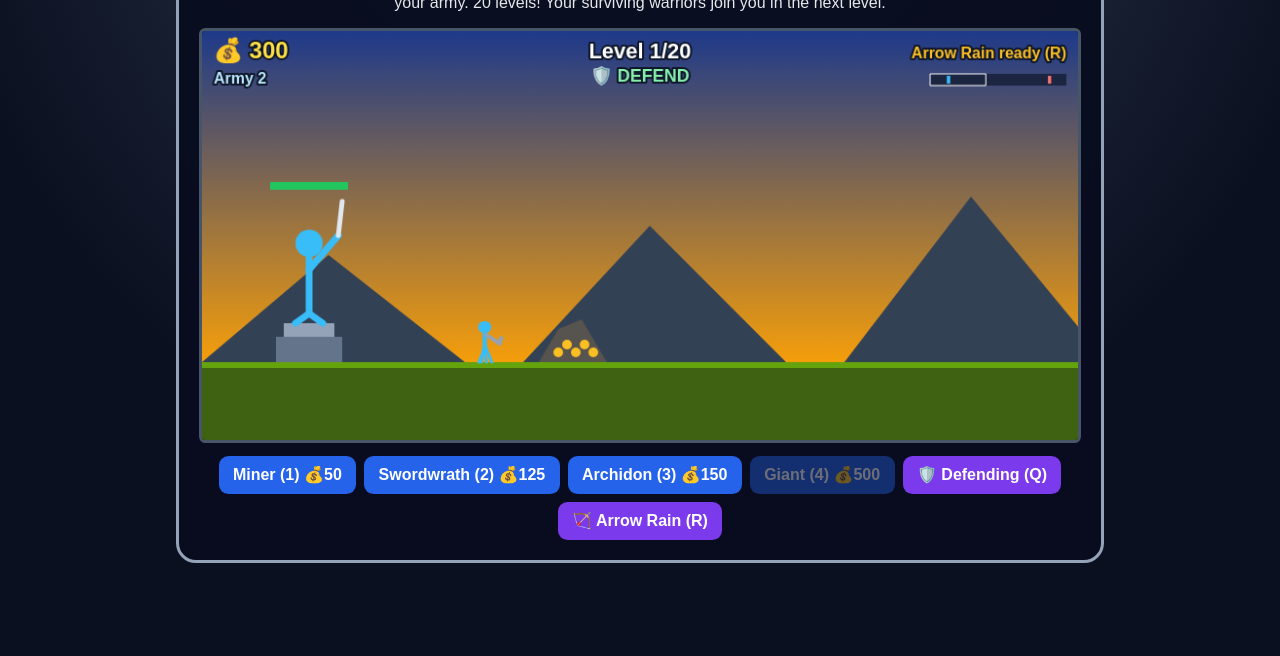
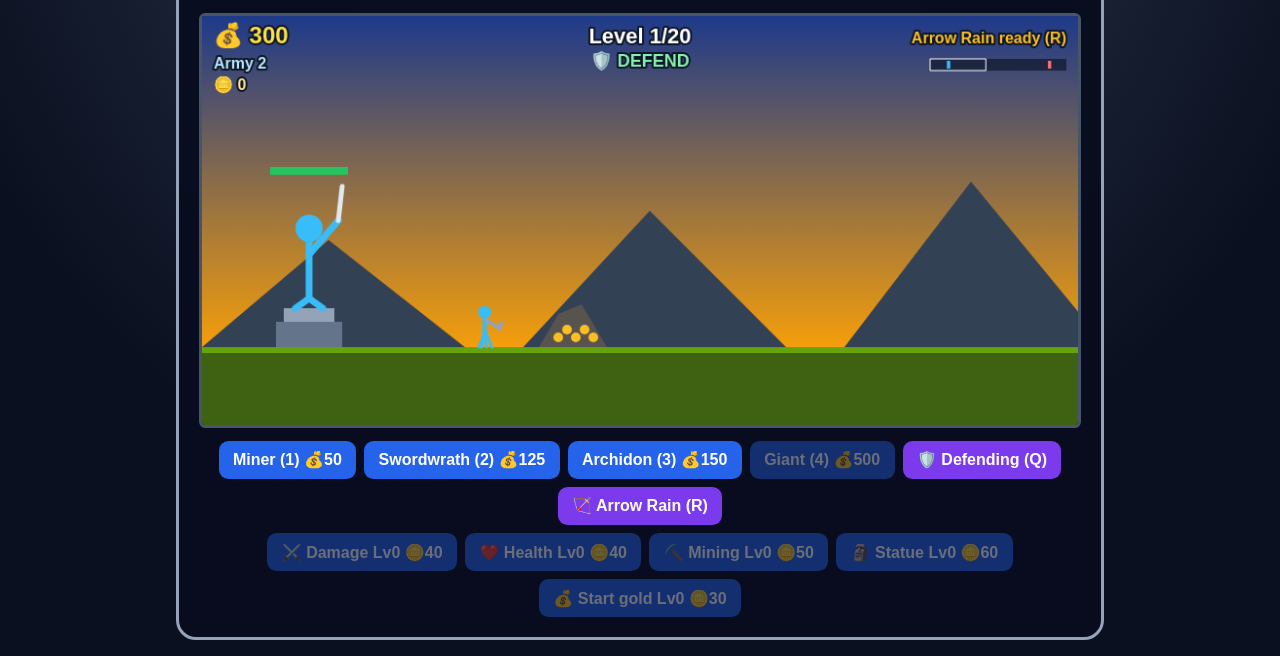
Before and after one commit to bencmparks/my-online-games, a plain HTML site: page stick-war/index.html in a window 1280 px wide. Shown: the part 187-843 px from the top of the page. Before the commit the page ends 800 px from the top, so only its background shows below. Drawn offline with Linux system fonts and the light colour scheme; animation ran at ten frames a second.

Commit message:
Stick Legion: coins and permanent upgrades
Co-authored-by: Copilot <223556219+Copilot@users.noreply.github.com>

```diff
--- a/stick-war/index.html
+++ b/stick-war/index.html
@@ -6,7 +6,7 @@ canvas{display:block;width:100%;height:auto;margin:.8rem auto;border:.2rem solid
 .row{display:flex;gap:.5rem;justify-content:center;flex-wrap:wrap}.row button{padding:.6rem .9rem;border:0;border-radius:.6rem;background:#2563eb;color:#fff;font-weight:700;font-size:1rem;cursor:pointer;user-select:none}.row button:disabled{opacity:.4;cursor:not-allowed}.row button.s{background:#7c3aed}
 </style></head>
 <body><main><a href="../">← All games</a><h1>⚔️ Stick Legion</h1>
-<p>Build an army of stick figures and destroy the enemy statue! Miners dig gold automatically. Buy units with the buttons or keys <strong>1-4</strong>. <strong>Q</strong> switches your army between <em>Attack</em> and <em>Defend</em>. Scroll with <strong>A/D</strong>, arrows or by dragging. <strong>R</strong> calls Arrow Rain in front of your army. 20 levels! Your surviving warriors join you in the next level.</p>
+<p>Build an army of stick figures and destroy the enemy statue! Miners dig gold automatically. Buy units with the buttons or keys <strong>1-4</strong>. <strong>Q</strong> switches your army between <em>Attack</em> and <em>Defend</em>. Scroll with <strong>A/D</strong>, arrows or by dragging. <strong>R</strong> calls Arrow Rain in front of your army. 20 levels! Your surviving warriors join you in the next level. Earn 🪙 coins from kills and wins, then buy permanent upgrades below the canvas.</p>
 <canvas id="c" width="900" height="420" aria-label="Stick Legion game"></canvas>
 <div class="row" id="btns"></div>
 </main>
@@ -15,10 +15,14 @@ const C=document.querySelector("#c"),x=C.getContext("2d"),W=900,H=420,GY=340,WW=
 const BX=[110,WW-110],MX=[380,WW-380],RALLY=[560,WW-560];
 const T={miner:{n:"Miner",c:50,hp:40,sp:80,dmg:0,r:0,cd:0,k:"1"},sword:{n:"Swordwrath",c:125,hp:100,sp:78,dmg:14,r:26,cd:.6,k:"2"},archer:{n:"Archidon",c:150,hp:60,sp:62,dmg:9,r:240,cd:1.2,k:"3"},giant:{n:"Giant",c:500,hp:650,sp:42,dmg:42,r:48,cd:1.4,k:"4"}};
 let level=0,carry=["miner","miner"];try{level=Math.min(19,+localStorage.getItem(KEY)||0);const c=JSON.parse(localStorage.getItem("stickLegionArmy"));if(Array.isArray(c)&&c.length)carry=c.filter(k=>T[k])}catch(e){}
+let coins=+localStorage.getItem("stickLegionCoins")||0,up={d:0,h:0,m:0,s:0,g:0};try{Object.assign(up,JSON.parse(localStorage.getItem("stickLegionUp")))}catch(e){}
+const UPS={d:{n:"⚔️ Damage",b:40,i:"+12% damage"},h:{n:"❤️ Health",b:40,i:"+12% health"},m:{n:"⛏️ Mining",b:50,i:"+15% gold per trip"},s:{n:"🗿 Statue",b:60,i:"+20% statue health"},g:{n:"💰 Start gold",b:30,i:"+100 starting gold"}};
+const ucost=k=>Math.round(UPS[k].b*Math.pow(1.6,up[k])),dmul=u=>u.tm?1:1+up.d*.12;
+function saveC(){try{localStorage.setItem("stickLegionCoins",coins);localStorage.setItem("stickLegionUp",JSON.stringify(up))}catch(e){}}
 let U,A,gold,statue,smax,stance,cam,state,t,aiT,spawnCd,rain,rainFx,shake;
-function newGame(){U=[];A=[];gold=[300,200+level*60];smax=[1500,1200+level*350];statue=smax.slice();stance=0;cam=0;state="play";t=0;aiT=2;spawnCd=0;rain=0;rainFx=[];shake=0;
+function newGame(){U=[];A=[];gold=[300+up.g*100,200+level*60];smax=[1500*(1+up.s*.2),1200+level*350];statue=smax.slice();stance=0;cam=0;state="play";t=0;aiT=2;spawnCd=0;rain=0;rainFx=[];shake=0;
  for(const k of carry)spawn(0,k);spawn(1,"miner");spawn(1,"miner");for(let i=0;i<level;i++)spawn(1,i%3===2?"archer":"sword")}
-function spawn(tm,ty){const d=T[ty];U.push({t:ty,tm,x:BX[tm]+(tm?-40:40)+Math.random()*20,hp:d.hp,max:d.hp,cd:0,an:Math.random()*6,sw:0,st:0,tmr:0,ar:tm?-1:1})}
+function spawn(tm,ty){const d=T[ty];U.push({t:ty,tm,x:BX[tm]+(tm?-40:40)+Math.random()*20,hp:d.hp*(tm?1:1+up.h*.12),max:d.hp*(tm?1:1+up.h*.12),cd:0,an:Math.random()*6,sw:0,st:0,tmr:0,ar:tm?-1:1})}
 function pop(tm){return U.filter(u=>u.tm===tm).length}
 function buy(ty,tm=0){const d=T[ty];if(state!=="play"||gold[tm]<d.c||(tm===0&&spawnCd>0))return false;gold[tm]-=d.c;spawn(tm,ty);if(tm===0)spawnCd=.45;return true}
 function nearest(u){let b=null,bd=1e9;for(const o of U)if(o.tm!==u.tm){const dd=Math.abs(o.x-u.x);if(dd<bd){bd=dd;b=o}}return b?{o:b,d:bd}:null}
@@ -35,15 +39,15 @@ function update(dt){
   if(u.t==="miner"){
    if(u.st===0){if(Math.abs(u.x-MX[u.tm])>8){u.x+=Math.sign(MX[u.tm]-u.x)*d.sp*dt;u.ar=Math.sign(MX[u.tm]-u.x)||1;moving=true}else{u.st=1;u.tmr=1.6}}
    else if(u.st===1){u.tmr-=dt;u.sw=.2;if(u.tmr<=0)u.st=2}
-   else{const tx=BX[u.tm]+dir*50;if(Math.abs(u.x-tx)>8){u.x+=Math.sign(tx-u.x)*d.sp*dt;u.ar=Math.sign(tx-u.x)||1;moving=true}else{gold[u.tm]+=u.tm?20*(1+level*.08):20;u.st=0}}
+   else{const tx=BX[u.tm]+dir*50;if(Math.abs(u.x-tx)>8){u.x+=Math.sign(tx-u.x)*d.sp*dt;u.ar=Math.sign(tx-u.x)||1;moving=true}else{gold[u.tm]+=u.tm?20*(1+level*.08):20*(1+up.m*.15);u.st=0}}
   }else{
    const n=nearest(u),sd=u.t==="archer"?d.r:190,sx=BX[1-u.tm],sdist=Math.abs(u.x-sx)-34;let tgt=null,dist=1e9;
    if(n&&n.d<=sd){tgt=n.o;dist=n.d}else if(sdist<=Math.max(d.r,60)){tgt="s";dist=sdist}
    if(tgt){
     const tx=tgt==="s"?sx:tgt.x;u.ar=Math.sign(tx-u.x)||dir;
     if(dist<=d.r+(tgt==="s"?0:6)){if(u.cd<=0){u.cd=d.cd;u.sw=.25;
-      if(u.t==="archer"){const ds=Math.abs(tx-u.x),tt=Math.max(.25,ds/380);A.push({x:u.x,y:GY-30,vx:u.ar*ds/tt,vy:-200*tt,tm:u.tm,dm:d.dmg})}
-      else if(tgt==="s"){statue[1-u.tm]-=d.dmg;shake=.1}else hurt(tgt,d.dmg)}}
+      if(u.t==="archer"){const ds=Math.abs(tx-u.x),tt=Math.max(.25,ds/380);A.push({x:u.x,y:GY-30,vx:u.ar*ds/tt,vy:-200*tt,tm:u.tm,dm:d.dmg*dmul(u)})}
+      else if(tgt==="s"){statue[1-u.tm]-=d.dmg*dmul(u);shake=.1}else hurt(tgt,d.dmg*dmul(u))}}
     else{u.x+=u.ar*d.sp*dt;moving=true}
    }else{
     const atk=u.tm?(army1>=4+level*1.5):stance===1,tx=atk?sx:RALLY[u.tm]+(u.an%1)*60-30;
@@ -57,12 +61,13 @@ function update(dt){
   for(const o of U)if(o.tm!==a.tm&&Math.abs(o.x-a.x)<10&&a.y>GY-(o.t==="giant"?75:45)){hurt(o,a.dm);a.dead=1;break}
   const sx=BX[1-a.tm];if(!a.dead&&a.y>GY-90&&Math.abs(a.x-sx)<30){statue[1-a.tm]-=a.dm;a.dead=1}}
  A=A.filter(a=>!a.dead&&a.x>0&&a.x<WW);
+ {const k=U.filter(u=>u.hp<=0&&u.tm===1).length;if(k){coins+=k*2;saveC()}}
  U=U.filter(u=>u.hp>0);
  aiT-=dt;if(aiT<=0){aiT=1.1;const m=U.filter(u=>u.tm===1&&u.t==="miner").length;
   if(m<3+Math.floor(level/3))buy("miner",1);
   else{const r=Math.random(),g=gold[1];if(level>=2&&g>=500&&r<.25)buy("giant",1);else if(r<.5)buy("archer",1);else buy("sword",1)}}
- if(statue[1]<=0){state="win";shake=.6;carry=U.filter(u=>u.tm===0).map(u=>u.t);while(carry.filter(k=>k==="miner").length<2)carry.push("miner");try{if(level<19)localStorage.setItem(KEY,level+1);localStorage.setItem("stickLegionArmy",JSON.stringify(carry))}catch(e){}}
- else if(statue[0]<=0){state="lose";shake=.6}
+ if(statue[1]<=0){state="win";coins+=40+level*10;saveC();shake=.6;carry=U.filter(u=>u.tm===0).map(u=>u.t);while(carry.filter(k=>k==="miner").length<2)carry.push("miner");try{if(level<19)localStorage.setItem(KEY,level+1);localStorage.setItem("stickLegionArmy",JSON.stringify(carry))}catch(e){}}
+ else if(statue[0]<=0){state="lose";coins+=10;saveC();shake=.6}
 }
 function text(s,a,b,size,col,al="center"){x.font=`bold ${size}px Arial`;x.textAlign=al;x.fillStyle=col;x.lineWidth=4;x.strokeStyle="#0f172a";x.lineJoin="round";x.strokeText(s,a,b);x.fillText(s,a,b)}
 function line(a,b,c,d){x.beginPath();x.moveTo(a,b);x.lineTo(c,d);x.stroke()}
@@ -99,7 +104,7 @@ function draw(){
  x.strokeStyle="#f1f5f9";x.lineWidth=2;for(const a of A){const sx=a.x-cam,ang=Math.atan2(a.vy,a.vx);line(sx,a.y,sx-Math.cos(ang)*14,a.y-Math.sin(ang)*14)}
  for(const f of rainFx){x.fillStyle="rgba(251,191,36,.3)";x.fillRect(f.x-cam-4,0,8,GY)}
  x.restore();
- text(`💰 ${Math.floor(gold[0])}`,12,28,24,"#fde047","left");text(`Army ${pop(0)}`,12,54,16,"#bae6fd","left");
+ text(`💰 ${Math.floor(gold[0])}`,12,28,24,"#fde047","left");text(`Army ${pop(0)}`,12,54,16,"#bae6fd","left");text(`🪙 ${coins}`,12,76,16,"#fde68a","left");
  text(`Level ${level+1}/20`,W/2,28,22,"#fff");text(stance?"⚔️ ATTACK":"🛡️ DEFEND",W/2,52,18,stance?"#fca5a5":"#86efac");
  text(rain>0?`Arrow Rain ${Math.ceil(rain)}s`:"Arrow Rain ready (R)",W-12,28,16,rain>0?"#94a3b8":"#fbbf24","right");
  const mw=140,mx=W-mw-12,my=44;x.fillStyle="rgba(15,23,42,.7)";x.fillRect(mx,my,mw,12);
@@ -123,7 +128,9 @@ const bt=document.querySelector("#btns"),bs={};
 for(const k in T){const b=document.createElement("button");b.textContent=`${T[k].n} (${T[k].k}) 💰${T[k].c}`;b.onclick=()=>buy(k);bt.append(b);bs[k]=b}
 const sb=document.createElement("button");sb.className="s";sb.onclick=()=>{if(state==="play")stance^=1};bt.append(sb);
 const rb=document.createElement("button");rb.className="s";rb.textContent="🏹 Arrow Rain (R)";rb.onclick=doRain;bt.append(rb);
-function ui(){for(const k in T)bs[k].disabled=gold[0]<T[k].c||state!=="play";sb.textContent=stance?"⚔️ Attacking (Q)":"🛡️ Defending (Q)"}
+const ub=document.createElement("div");ub.className="row";ub.style.marginTop="8px";bt.after(ub);const uB={};
+for(const k in UPS){const b=document.createElement("button");b.className="u";b.onclick=()=>{if(coins>=ucost(k)){coins-=ucost(k);up[k]++;saveC()}};ub.append(b);uB[k]=b}
+function ui(){for(const k in UPS){uB[k].textContent=`${UPS[k].n} Lv${up[k]} 🪙${ucost(k)}`;uB[k].title=UPS[k].i;uB[k].disabled=coins<ucost(k)}for(const k in T)bs[k].disabled=gold[0]<T[k].c||state!=="play";sb.textContent=stance?"⚔️ Attacking (Q)":"🛡️ Defending (Q)"}
 newGame();
 let last=performance.now();
 function loop(ts){const dt=Math.min(.033,(ts-last)/1000);last=ts;update(dt);draw();ui();requestAnimationFrame(loop)}
```
Also changed, not shown: 1 other file.
